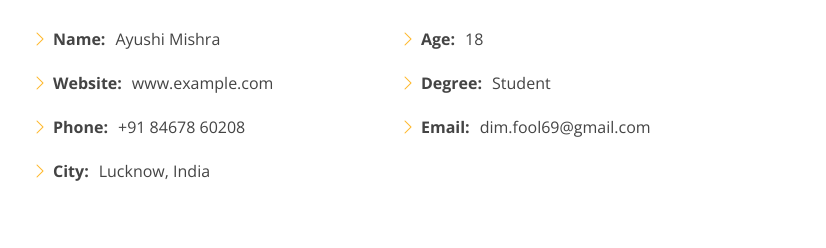
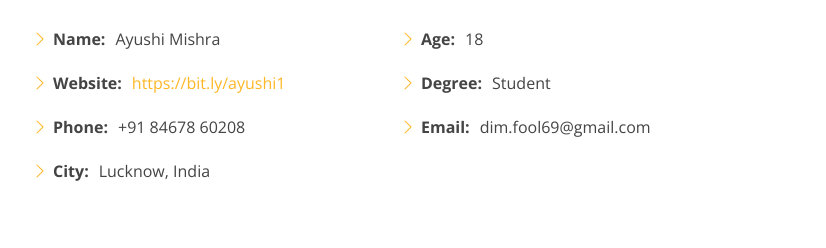
Before and after one commit to humblefoo02/portfolio_website, a plain HTML site: page index.html in a window 1280 px wide. Shown: the part 1287-1535 px from the top of the page, 454-1280 px from the left. Drawn offline with nearby package versions, Linux system fonts and the light colour scheme.

Commit message:
Add files via upload

```diff
--- a/index.html
+++ b/index.html
@@ -105,7 +105,7 @@
                 <div class="col-lg-6">
                   <ul>
                     <li><i class="bi bi-chevron-right"></i> <strong>Name:</strong> <span>Ayushi Mishra</span></li>
-                    <li><i class="bi bi-chevron-right"></i> <strong>Website:</strong> <span>www.example.com</span></li>
+                    <li><i class="bi bi-chevron-right"></i> <strong>Website:</strong> <span><a href="./index.html">https://bit.ly/ayushi1</a></span></li>
                     <li><i class="bi bi-chevron-right"></i> <strong>Phone:</strong> <span>+91 84678 60208</span></li>
                     <li><i class="bi bi-chevron-right"></i> <strong>City:</strong> <span>Lucknow, India</span></li>
                   </ul>
```
